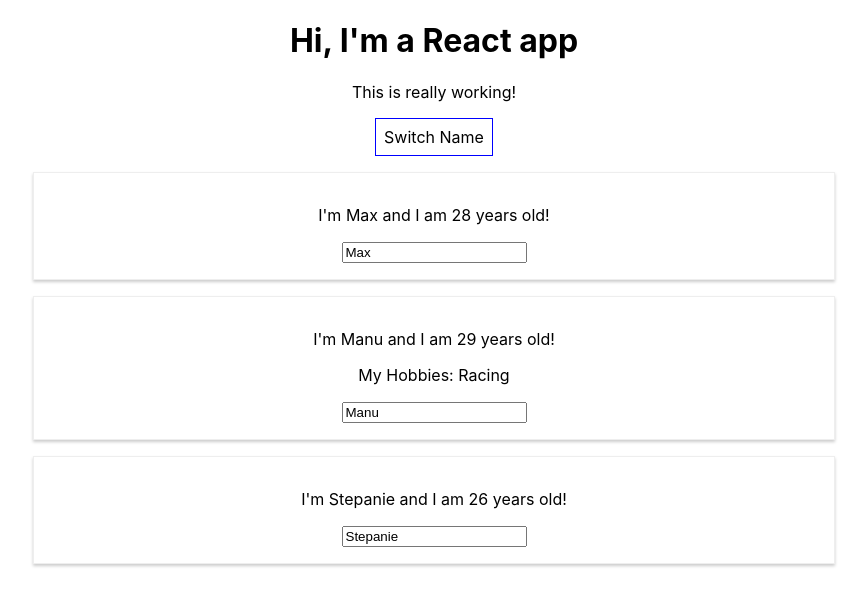
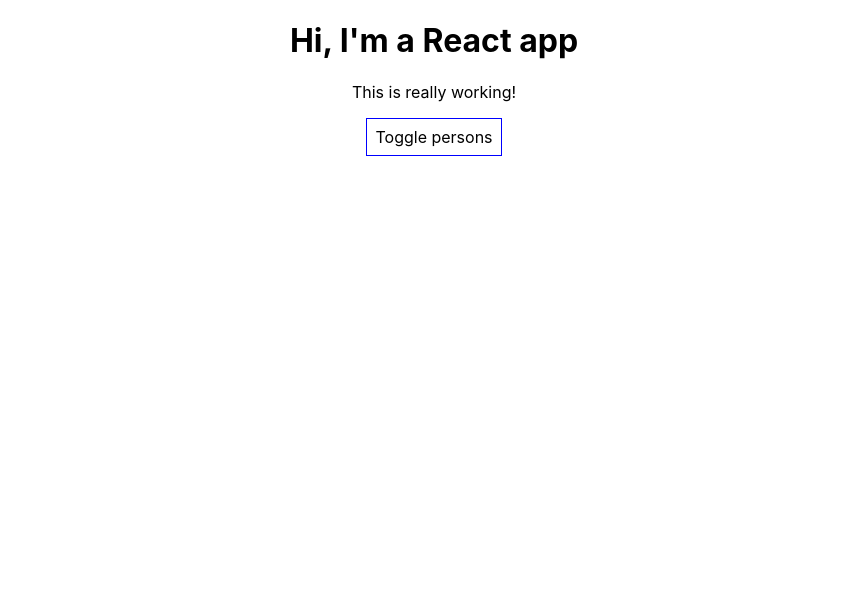
Before and after one commit to kristiwalker/react-complete-guide, a React (Create React App) app: page / in a window 1280 px wide. Shown: the top 606 px of the page, without its empty margins (206-1073 px from the left). Built offline with nearby package versions, Linux system fonts and the light colour scheme.

Commit message:
learned how to make dynamic lists

```diff
--- a/src/App.js
+++ b/src/App.js
@@ -11,28 +11,80 @@
 class App extends Component {
     state = {
         persons: [
-            { name: 'Max', age: 28 },
-            { name: 'Manu', age: 29 },
-            { name: 'Stepanie', age: 26 }
+            {
+                id: '1',
+                name: 'Max',
+                age: 28
+            }, {
+                id: '2',
+                name: 'Manu',
+                age: 29
+            }, {
+                id: '3',
+                name: 'Stepanie',
+                age: 26
+            }
         ],
         otherState: 'some other value'
     };
 
-    switchNameHandler = (newName) => {
-        // DONT' DO THIS: this.state.persons[0].name = 'Maximilian';
-        this.setState({ persons: [
-            { name: newName, age: 28 },
-            { name: 'Manu', age: 29 },
-            { name: 'Stepanie', age: 27 }
-        ] })
+    // switchNameHandler = (newName) => {
+    //     // DONT' DO THIS: this.state.persons[0].name = 'Maximilian';
+    //     this.setState({
+    //         persons: [
+    //             {
+    //                 name: newName,
+    //                 age: 28
+    //             }, {
+    //                 name: 'Manu',
+    //                 age: 29
+    //             }, {
+    //                 name: 'Stepanie',
+    //                 age: 27
+    //             }
+    //         ]
+    //     })
+    // }
+
+    deletePersonHandler = (personIndex) => {
+        // slice copies the array and returns it to your variable as a new one that doesn't overrite the woritingal array
+        // const persons = this.state.persons.slice();
+
+        // you should always update state in an immutable fashion (not mutating the original, but making a copy!)
+        // es6 spreads out the objects from your old array to the new array as a copy
+        const persons = [...this.state.persons];
+        persons.splice(personIndex, 1);
+        this.setState({persons: persons});
     }
 
-    nameChangeHandler = (event) => {
-        this.setState({ persons: [
-            { name: 'Max', age: 28 },
-            { name: event.target.value, age: 29 },
-            { name: 'Stepanie', age: 26 }
-        ] })
+    nameChangedHandler = (event, id) => {
+        const personIndex = this.state.persons.findIndex(p => {
+            return p.id === id;
+        });
+
+        // spread the object properties into a new object rather than mutating the original person array reference
+        // this is just an object with peroperties for the person that had the matching id
+        const person = {
+            ...this.state.persons[personIndex]
+        };
+
+        // update name of the person that had the matching id
+        person.name = event.target.value;
+
+        // spread the persons state array objects into a new array
+        const persons = [...this.state.persons];
+        // get object by index that corresponds to the id parameter
+        persons[personIndex] = person;
+
+        // set states of persons, copies unchanged objects and updates changed object
+        this.setState({persons: persons});
+    }
+
+    togglePersonsHandler = () => {
+        const doesShow = this.state.showPersons;
+        this.setState({
+            showPersons: !doesShow
+        });
     }
 
     render() {
@@ -44,24 +96,37 @@
             cursor: 'pointer'
         };
 
+        let persons = null;
+
+        if (this.state.showPersons) {
+            persons = (
+                <div>
+                    {this.state.persons.map((person, i) => {
+                        return <Person
+                            click={() => this.deletePersonHandler(i)}
+                            name={person.name}
+                            age={person.age}
+                            key={person.id}
+                            // this function below gets executed upon the onChange event (in Person.js)
+                            changed={(event) => this.nameChangedHandler(event, person.id)} />
+                    })}
+                </div>
+            );
+        }
+
             return (<div className="App">
                 <h1>Hi, I'm a React app</h1>
                 <p>This is really working!</p>
-            <button
-                style={style}
-                onClick={this.switchNameHandler.bind(this, 'Maximilian')}>Switch Name</button>
 
-            {/* this is an easier way to write a switch handler, but react can sometimes re-render things too often this way, so it's not recommended.*/}
-            {/* <button onClick={() => this.switchNameHandler('Maximilian')}>Switch Name</button> */}
-            <Person
-                name={this.state.persons[0].name} age={this.state.persons[0].age}/>
-            <Person
-                name={this.state.persons[1].name} age={this.state.persons[1].age}
-                click={this.switchNameHandler.bind(this, 'Max!')}
-                changed={this.nameChangeHandler}>My Hobbies: Racing
-            </Person>
-            <Person
-                name={this.state.persons[2].name} age={this.state.persons[2].age}/>
+                {/* <button style={style} onClick={this.switchNameHandler.bind(this, 'Maximilian')}>Switch Name</button> */}
+
+                <button style={style} onClick={this.togglePersonsHandler}>Toggle persons</button>
+
+                {/* this is an easier way to write a switch handler, but react can sometimes re-render things too often this way, so it's not recommended. */
+                } {/* <button onClick={() => this.switchNameHandler('Maximilian')}>Switch Name</button> */
+                }
+
+                {persons}
                 </div>);
 
             // return React.createElement('div', {className: 'App'}, React.createElement('h1', null, 'Hi, this is a React app'));
@@ -84,7 +149,7 @@
     //     });
     //
     //     const switchNameHandler = () => {
-//         // DONT' DO THIS: this.staxte.persons[0].name = 'Maximilian';
+    //          DONT' DO THIS: this.staxte.persons[0].name = 'Maximilian';
     //         setPersonsState({
     //             persons: [
     //                 { name: 'Maximilian', age: 28 },
```
Lines whose indentation alone changed are shown as unchanged.
